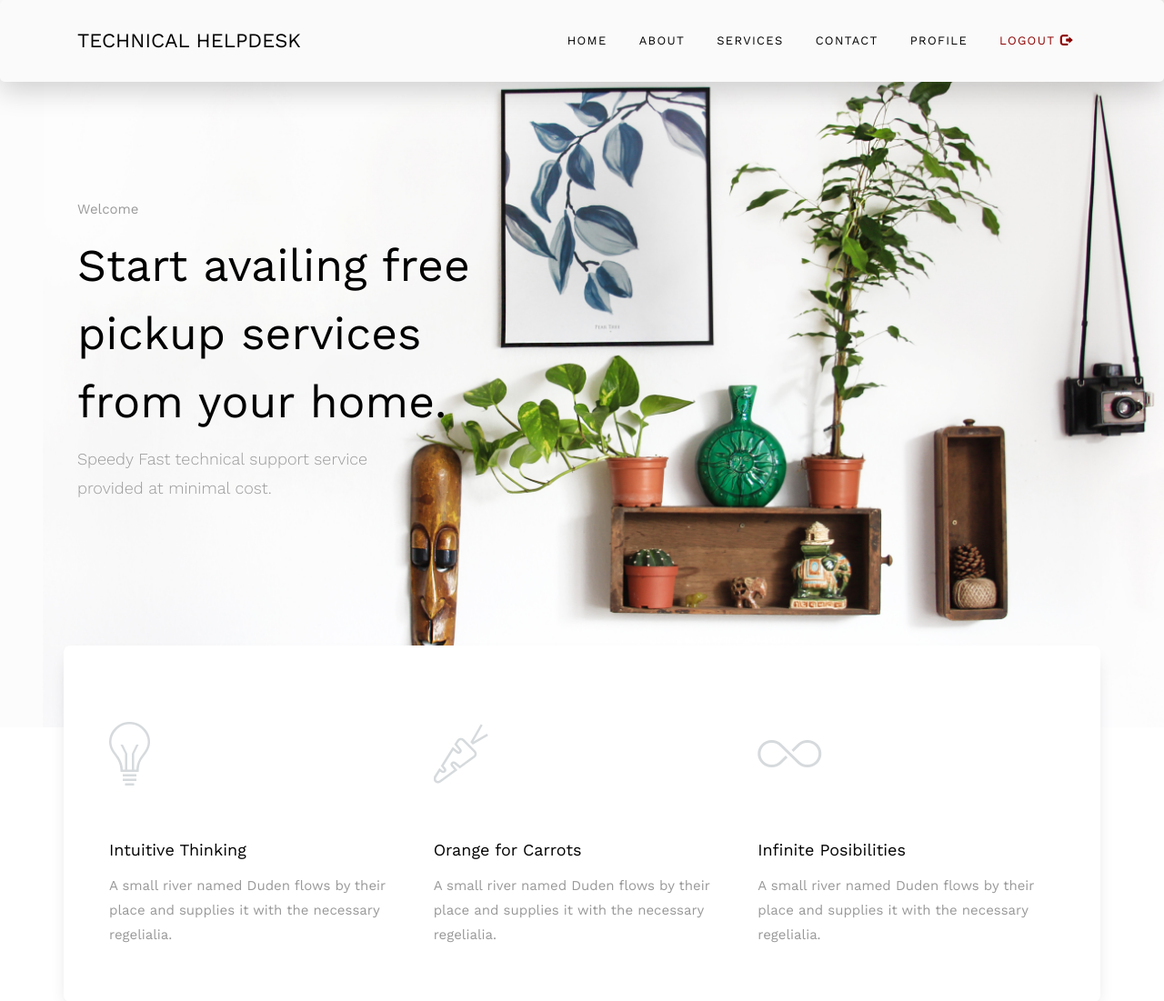
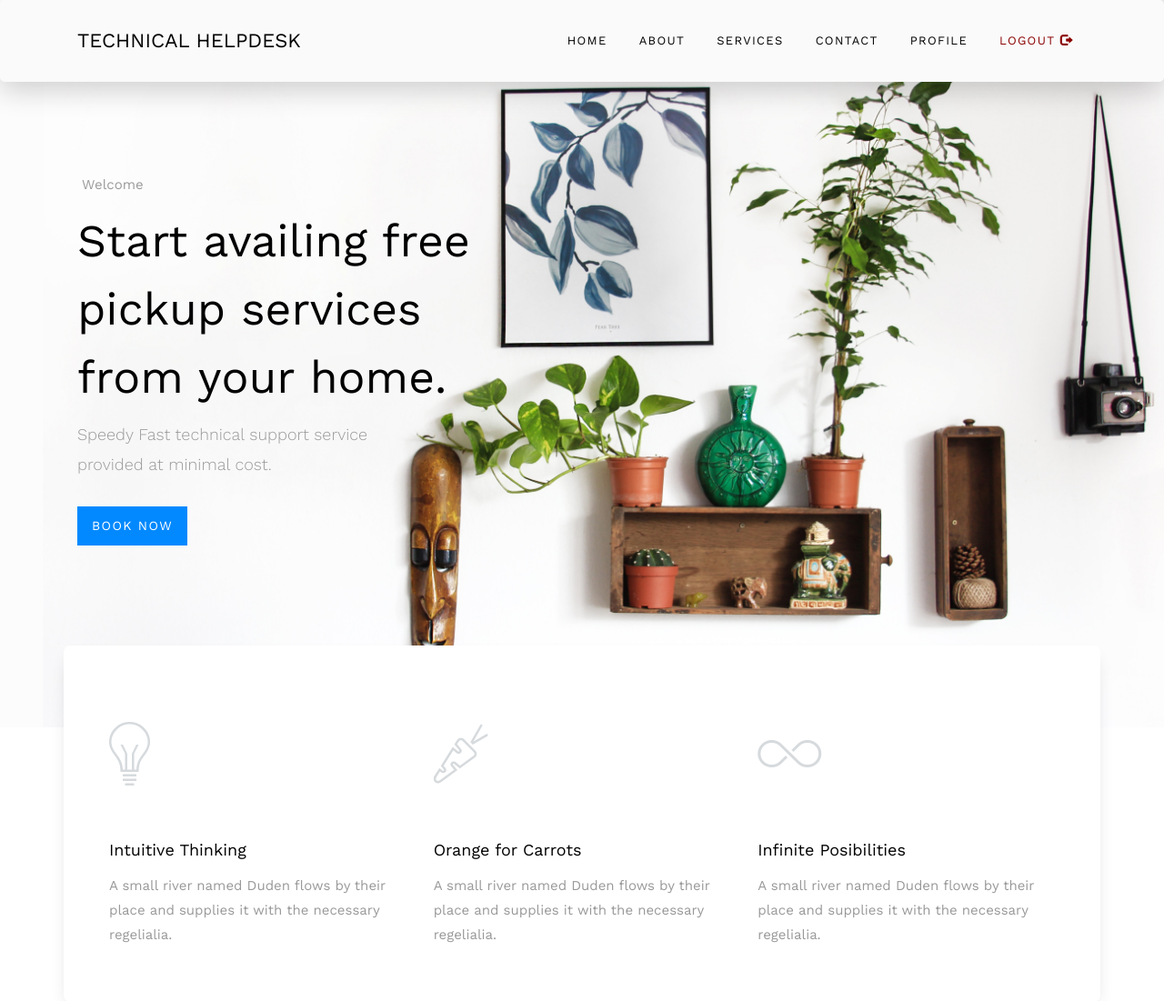
Before and after one commit to manabsaha/TechnicalHelpdesk, a Flask app: page / in a window 1280 px wide. Shown: the top 1101 px of the page at 91% size. Run offline with Flask 2, Linux system fonts and the light colour scheme; the visitor is signed in with stand-in values (Sample User, id 1); data that the repository does not hold is empty; some libraries are stand-ins or nearby versions; some web fonts are replaced.

Commit message:
book now

```diff
--- a/templates/site/index.html
+++ b/templates/site/index.html
@@ -13,13 +13,15 @@
                 <div class="col-lg-6 order-lg-1">
 
                     {% if user|length != 0 %}
-                        <p>Welcome {{ name }}</p>
+                        <p data-aos="fade-right" data-aos-delay="200">&nbspWelcome {{ name }}</p>
                         <h1 class="heading mb-3" data-aos="fade-up" >Start availing free pickup services<p> from your home.</h1>
                         <h3><p class="lead mb-5" data-aos="fade-up" data-aos-delay="100">Speedy Fast technical support service
                         <br> provided at minimal cost.</br></p></h3>
+                        <p data-aos="fade-up" data-aos-delay="200">
+                            <a href="/ticket" class="btn btn-primary py-3 px-4">BOOK NOW</a></p>
                     {%else%}
-                    <h1 class="heading mb-3" data-aos="fade-up" style="line-height:1.2; padding-top:0px"><a href="/reg">SIGN UP!</a><p
-                            style="font-size:30px;" data-aos="fade-up">to avail free<br>pickup from your home.</h1>
+                    <h1 class="heading mb-3" data-aos="fade-up" style="line-height:1.4; padding-top:0px"><a href="/reg">SIGN UP!</a><p
+                            style="font-size:35px;" data-aos="fade-up">to avail free<br>pickup from your home.</h1>
                     <h3><p class="lead mb-5" data-aos="fade-up" data-aos-delay="100">Speedy Fast technical support service
                         <br> provided at minimal cost.</br></p></h3>
                     <p data-aos="fade-up" data-aos-delay="200">
```
